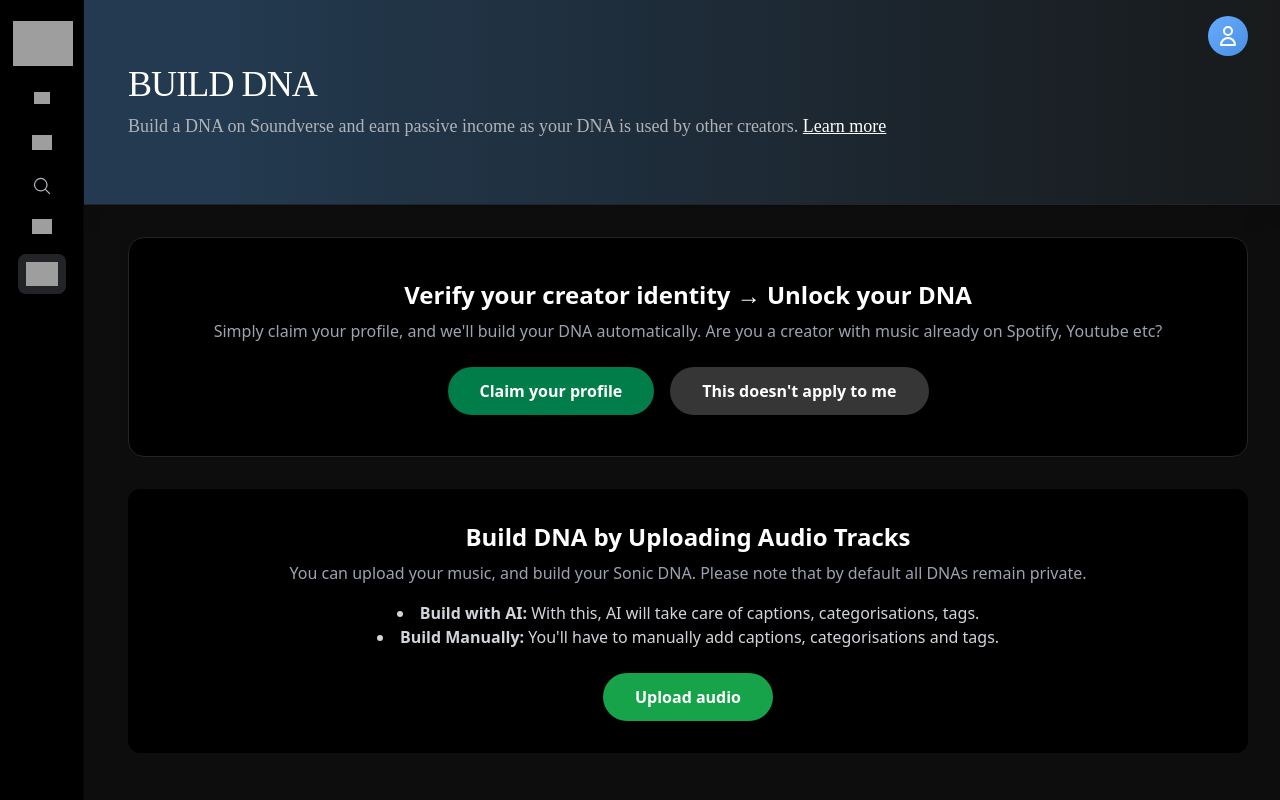
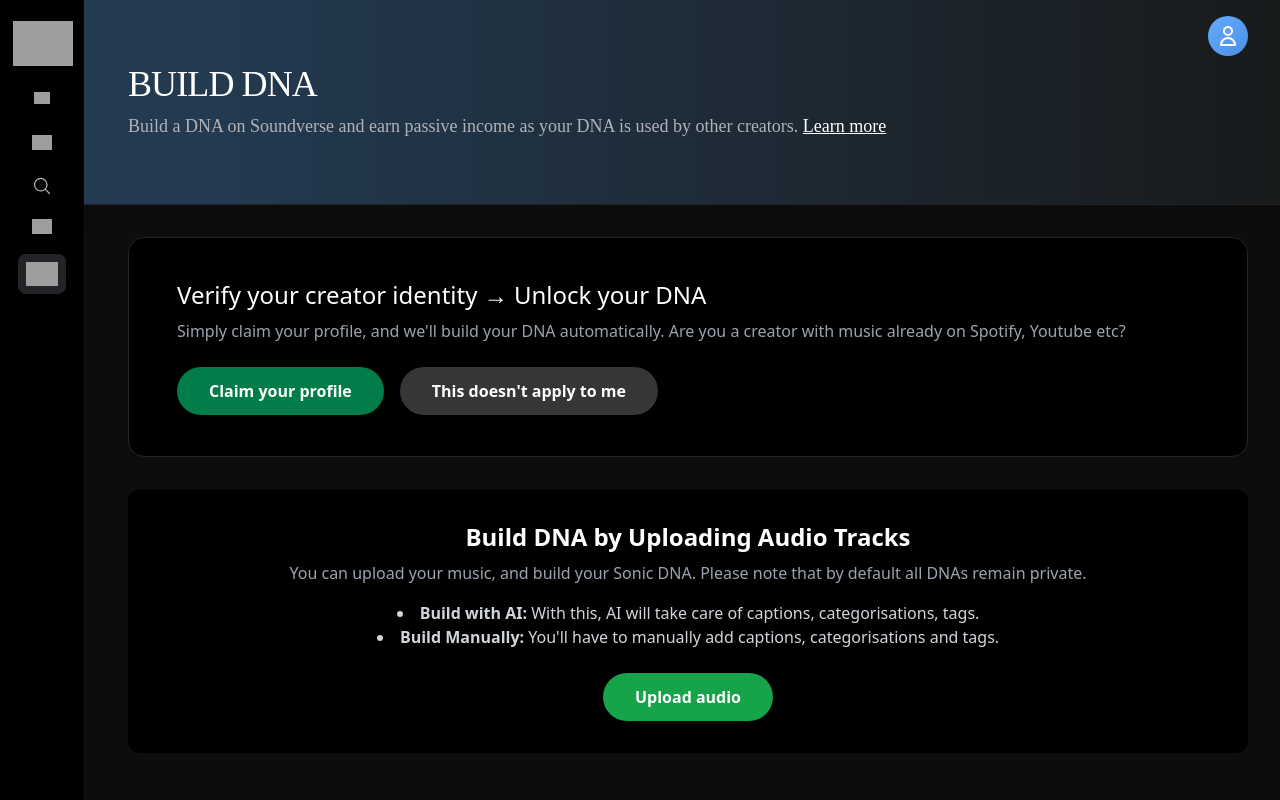
Before and after one commit to Mohi1038/Soundverse-DNA, a Next.js app in the folder frontend/: page / in a window 1280 px wide. Built offline with nearby package versions, Linux system fonts and the light colour scheme; grey boxes are pictures that could not be loaded.

Commit message:
feat: create DNA section component for creator identity verification

```diff
--- a/frontend/components/DNASection.tsx
+++ b/frontend/components/DNASection.tsx
@@ -2,12 +2,12 @@
 
 const DNASection: React.FC = () => {
   return (
-    <section className="font-grotesk bg-[#000000] rounded-2xl border border-[#232428] w-full max-w-[1200px] min-h-[220px] flex flex-col justify-center items-center p-8 mx-auto">
-      <h2 className="text-2xl font-semibold mb-2 text-center">Verify your creator identity → Unlock your DNA</h2>
-      <p className="text-gray-400 mb-6 text-center">
+    <section className="font-inter bg-[#000000] rounded-2xl border border-[#232428] w-full max-w-[1200px] min-h-[220px] flex flex-col justify-center p-8 pl-12 mx-0">
+      <h2 className="text-2xl font-normal mb-2 text-left font-power-grotesk">Verify your creator identity → Unlock your DNA</h2>
+      <p className="text-gray-400 mb-6 text-left font-inter">
         Simply claim your profile, and we'll build your DNA automatically. Are you a creator with music already on Spotify, Youtube etc?
       </p>
-      <div className="flex gap-4 flex-col sm:flex-row justify-center">
+      <div className="flex gap-4 flex-col sm:flex-row justify-start">
         <button className="bg-[#007D49] hover:bg-[#00653a] text-white font-semibold px-8 py-3 rounded-full hover:scale-105 hover:translate-y-[-2px] transition-all duration-200 ease-out transform hover:shadow-lg">
           Claim your profile
         </button>
```
